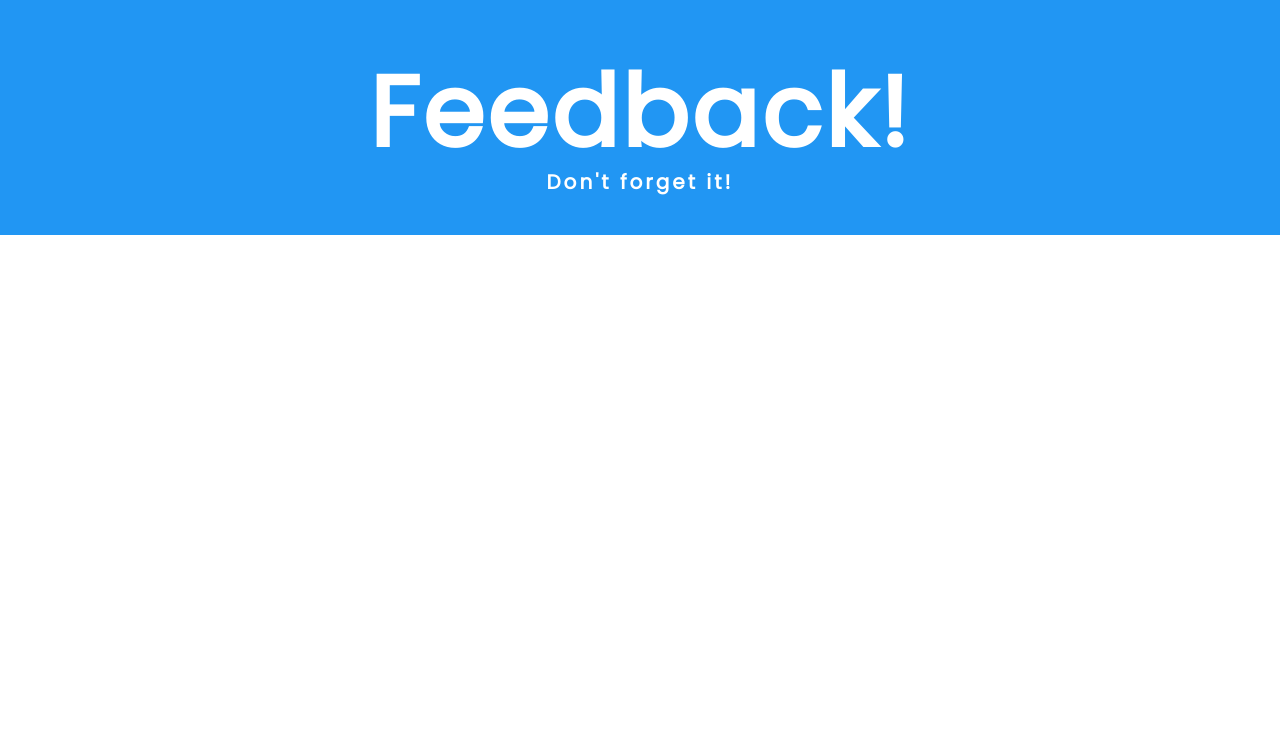
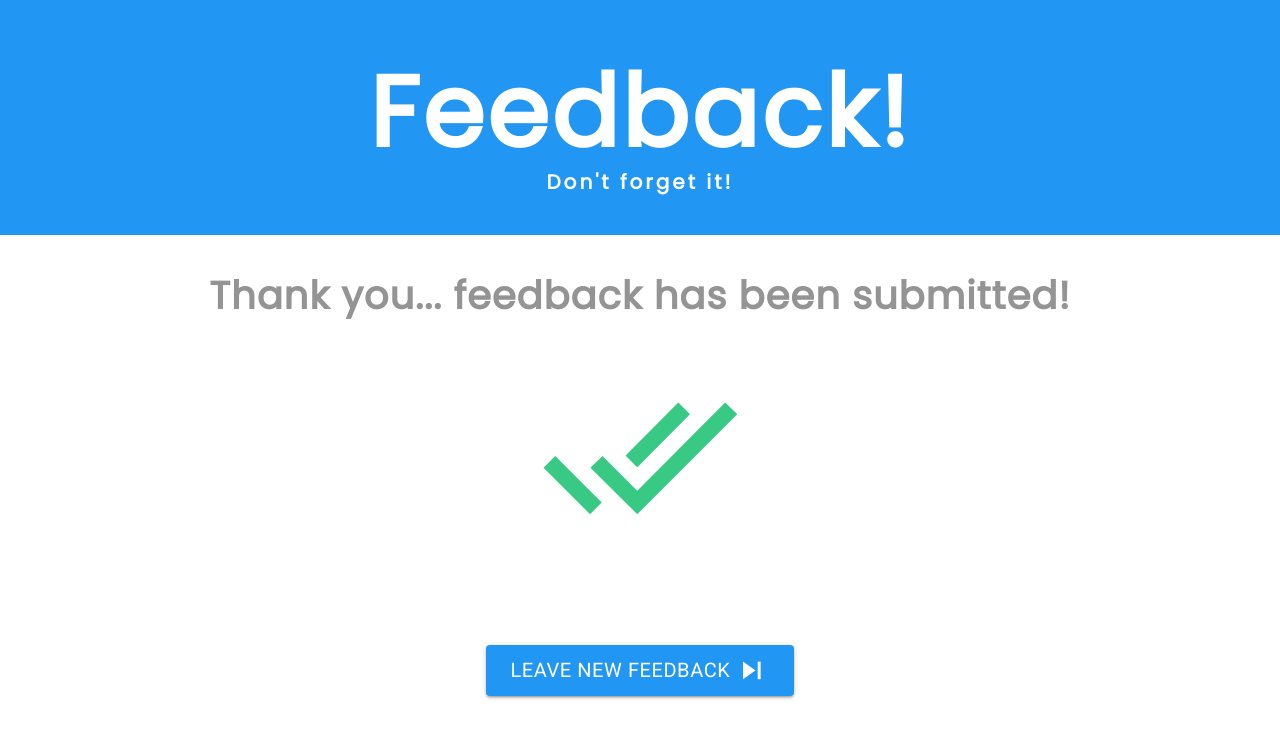
Before and after one commit to ttb88/redux-feedback-loop-master, a React (Create React App) app: page /#/submitted in a window 1280 px wide. Shown: the top 738 px of the page. Built offline with nearby package versions, Linux system fonts and the light colour scheme.

Commit message:
add 'FeedbackSubmitted' component

```diff
--- a/src/components/App/App.css
+++ b/src/components/App/App.css
@@ -80,3 +80,7 @@ p {
 .review-form h2 {
   margin-bottom: 0;
 }
+
+.submitted-icon .material-icons {
+  font-size: 200px;
+}
--- a/src/components/App/App.js
+++ b/src/components/App/App.js
@@ -7,6 +7,7 @@ import Understanding from '../Understanding/Understanding';
 import Support from '../Support/Support';
 import Comments from '../Comments/Comments';
 import FeedbackReview from '../FeedbackReview/FeedbackReview';
+import FeedbackSubmitted from '../FeedbackSubmitted/FeedbackSubmitted';
 
 
 class App extends Component {
@@ -31,6 +32,7 @@ class App extends Component {
             <Route exact path="/support" component={Support} />
             <Route exact path="/comments" component={Comments} />
             <Route exact path="/feedback-review" component={FeedbackReview} />
+            <Route exact path="/submitted" component={FeedbackSubmitted} />
           </div>
         </Router>
 
--- a/src/components/FeedbackReview/FeedbackReview.js
+++ b/src/components/FeedbackReview/FeedbackReview.js
@@ -86,6 +86,7 @@ class FeedbackReview extends Component {
             url: '/feedback',
             data: this.props.feedbackReducer
         }).then(() => {
+            this.props.history.push("/submitted");
         });
     }
 
--- /dev/null
+++ b/src/components/FeedbackSubmitted/FeedbackSubmitted.js
@@ -0,0 +1,89 @@
+import React, { Component } from 'react';
+import axios from 'axios';
+import { connect } from 'react-redux';
+import PropTypes from 'prop-types';
+import classNames from 'classnames';
+import { withStyles } from '@material-ui/core/styles';
+// import RadioButtonUncheckedIcon from '@material-ui/icons/RadioButtonUnchecked';
+// import RadioButtonCheckedIcon from '@material-ui/icons/RadioButtonChecked';
+import { MuiThemeProvider, createMuiTheme } from '@material-ui/core/styles';
+import Typography from '@material-ui/core/Typography';
+import blue from '@material-ui/core/colors/blue';
+import Button from '@material-ui/core/Button';
+import Radio from '@material-ui/core/Radio';
+import RadioGroup from '@material-ui/core/RadioGroup';
+import FormControlLabel from '@material-ui/core/FormControlLabel';
+import FormControl from '@material-ui/core/FormControl';
+import FeedbackReview from '../FeedbackReview/FeedbackReview';
+
+
+const styles = theme => ({
+    button: {
+        margin: theme.spacing.unit,
+    },
+    cssRoot: {
+        backgroundColor: blue[500],
+        '&:hover': {
+            backgroundColor: blue[600],
+        },
+    },
+});
+
+const theme = createMuiTheme({
+    palette: {
+        primary: { main: blue[500] },
+    },
+    typography: {
+        useNextVariants: true,
+    },
+});
+
+
+class FeedbackSubmitted extends Component {
+
+
+    handleClick = () => {
+        console.log('next button clicked');
+        this.props.history.push("/");
+    }
+
+
+    render() {
+        const { classes } = this.props;
+
+        return (
+            <div>
+                <MuiThemeProvider theme={theme}>
+                    <div className="submitted-div">
+                        <FormControl component="fieldset">
+
+                            <h2>Thank you... feedback has been submitted!</h2>
+                            <span className="submitted-icon"><i className="material-icons">done_all</i></span>
+
+                            <div className="radio-buttons">
+
+
+                                <div className="button-div">
+                                    <Button onClick={this.handleClick} type="submit" value="submit" style={{ fontSize: '20px', marginTop: '60px' }} size='large' variant="contained" color="primary" className={classNames(classes.margin, classes.cssRoot)}>
+                                        Leave New Feedback
+                                        <i className="material-icons">skip_next</i>
+                                    </Button>
+                                </div>
+                            </div>
+                        </FormControl>
+                    </div>
+                </MuiThemeProvider>
+            </div>
+        );
+    }
+}
+
+FeedbackSubmitted.propTypes = {
+    classes: PropTypes.object.isRequired,
+};
+
+const mapReduxStateToProps = (reduxState) => {
+    return reduxState;
+}
+
+export default withStyles(styles)(connect(mapReduxStateToProps)(FeedbackSubmitted));
```
Also changed, not shown: src/components/FeedbackSumitted/FeedbackSumitted.js (deleted).
